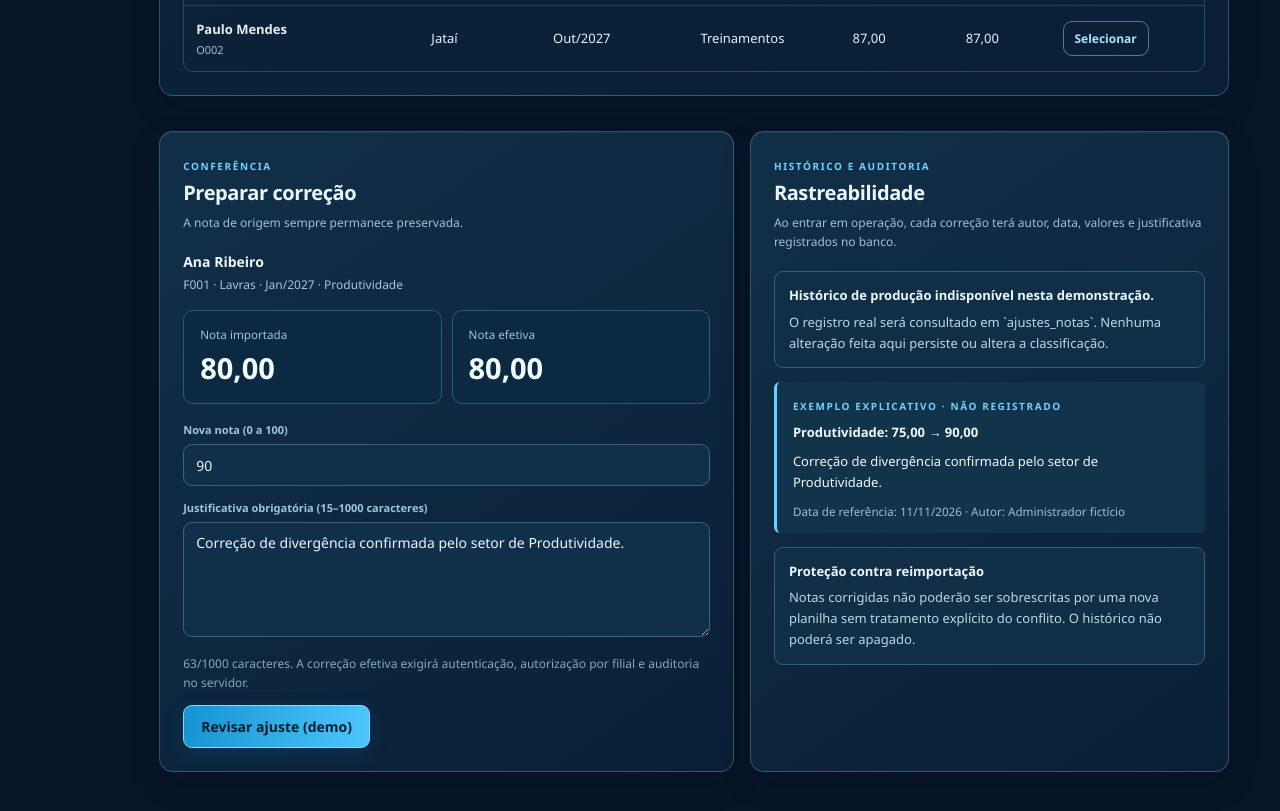
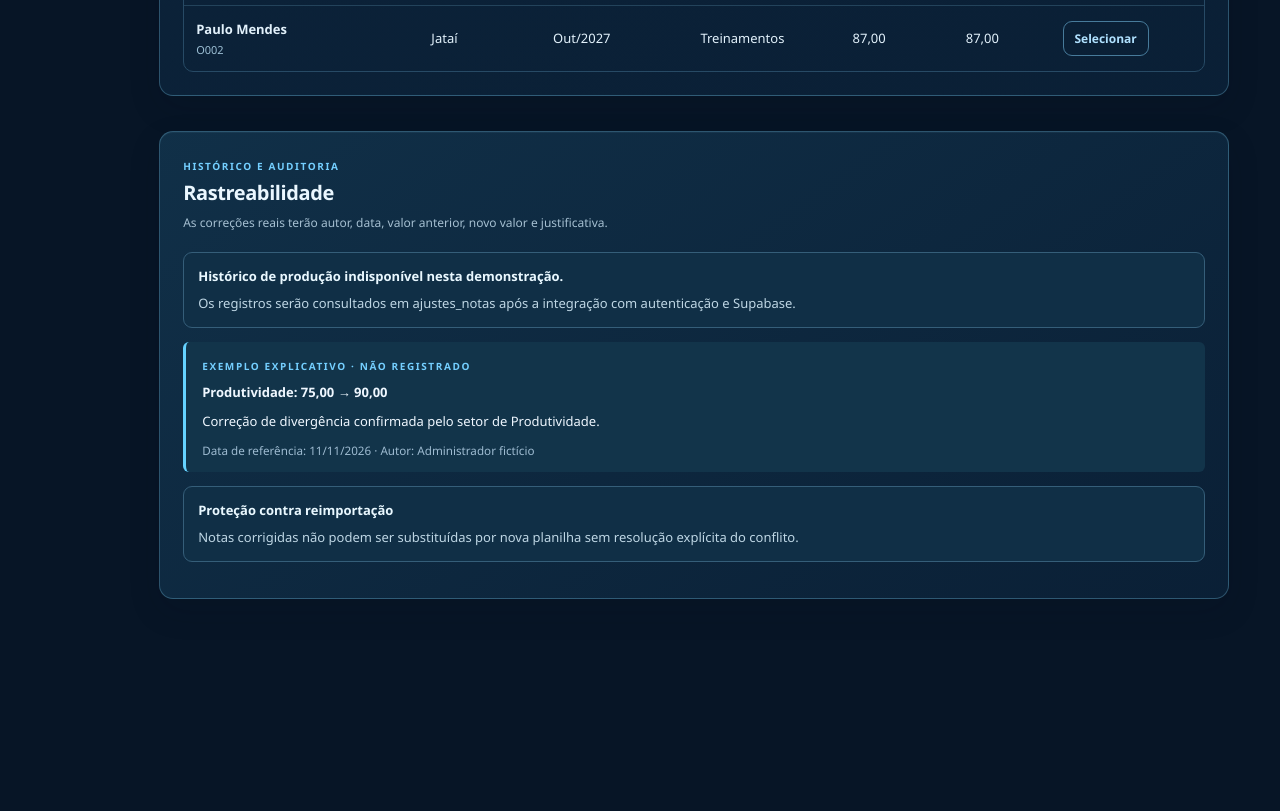
Before and after one commit to ccidesenvolvimento-ui/excelencia-5-estrelas-2027, a Next.js app: page /ajustes-notas in a window 1280 px wide. Shown: the part 5880-6691 px from the top of the page. After the commit the page ends 6576 px from the top, so only its background shows below. Built offline with nearby package versions, Linux system fonts and the light colour scheme.

Commit message:
refactor(ui): abrir edição no modal ao selecionar sem rolagem (#63)

```diff
--- a/src/app/ajustes-notas/page.tsx
+++ b/src/app/ajustes-notas/page.tsx
@@ -3,7 +3,7 @@
 import { useMemo, useState } from "react";
 import { AvisoDemo, BlocoTitulo, Cabecalho } from "@/components/Elementos";
 import { meses, notasDe, pessoas, rotulos, estrelas, type Estrela } from "@/lib/dados-demo";
-import { validarAjusteNota } from "@/lib/validar-ajuste-nota";
+import { ModalAjusteNotaDemo } from "@/components/ModalAjusteNotaDemo";
 import "./ajustes-notas.css";
 
 type Registro = {
@@ -23,7 +23,6 @@ const registros:Registro[] = pessoas.flatMap(p =>
   })
 );
 
-const exemplo = registros.find(r=>r.estrela==="produtividade") ?? registros[0];
 const dataHoje = "11/11/2026";
 
 export default function AjustesNotas() {
@@ -31,10 +30,7 @@ export default function AjustesNotas() {
   const [filial,setFilial]=useState("");
   const [mes,setMes]=useState("9");
   const [estrela,setEstrela]=useState<Estrela|"">("");
-  const [selecionado,setSelecionado]=useState<string>(exemplo?.id??"");
-  const [novaNota,setNovaNota]=useState("90");
-  const [justificativa,setJustificativa]=useState("Correção de divergência confirmada pelo setor de Produtividade.");
-  const [mostrarConfirmacao,setMostrarConfirmacao]=useState(false);
+  const [selecionado,setSelecionado]=useState<string|null>(null);
   const [mensagem,setMensagem]=useState("");
 
   const filiais=useMemo(()=>[...new Set(pessoas.map(p=>p.filial))].sort((a,b)=>a.localeCompare(b,"pt-BR")),[]);
@@ -46,15 +42,8 @@ export default function AjustesNotas() {
       && (!estrela || r.estrela===estrela);
   }).slice(0,80),[busca,filial,mes,estrela]);
   const registro=registros.find(r=>r.id===selecionado)??null;
-  const podeAnalisar=registro!==null&&registro.estrela!=="seguranca";
-  const erro=registro ? validarAjusteNota({original:registro.efetiva,novaNota,justificativa,estrela:registro.estrela}) : "Selecione uma nota.";
-  function escolher(r:Registro){
-    setSelecionado(r.id);
-    setNovaNota(r.efetiva===90?"75":"90");
-    setJustificativa("Correção de divergência confirmada pelo setor de Produtividade.");
-    setMostrarConfirmacao(false);setMensagem("");
-  }
-  function filtrar(){setMostrarConfirmacao(false);setMensagem("");}
+  function escolher(r:Registro){setSelecionado(r.id);setMensagem("");}
+  function filtrar(){setSelecionado(null);setMensagem("");}
   return <main className="ajustes-admin">
     <Cabecalho tag="ADMINISTRAÇÃO / AVALIAÇÕES" titulo="Ajustes administrativos de notas"
       descricao="Consulte notas por motorista, filial, competência e pilar. Revise a alteração e seu motivo antes da confirmação administrativa."/>
@@ -73,28 +62,15 @@ export default function AjustesNotas() {
         {linhas.length===0&&<tr><td colSpan={7}>Nenhuma avaliação fictícia atende aos filtros.</td></tr>}
       </tbody></table></div>
     </section>
-    <div className="ajustes-colunas">
-      <section className="painel">
-        <BlocoTitulo superior="CONFERÊNCIA" titulo="Preparar correção" descricao="A nota de origem sempre permanece preservada."/>
-        {registro?<><div className="ajustes-identificacao"><strong>{registro.nome}</strong><span>{registro.matricula} · {registro.filial} · {meses[registro.mes]}/2027 · {rotulos[registro.estrela]}</span></div>
-          <div className="ajustes-valores"><div><small>Nota importada</small><strong>{registro.original.toFixed(2).replace(".",",")}</strong></div><div><small>Nota efetiva</small><strong>{registro.efetiva.toFixed(2).replace(".",",")}</strong></div></div>
-          {registro.estrela==="seguranca"?
-            <div className="ajustes-alerta" role="status"><strong>Segurança: edição manual bloqueada.</strong><p>Notas 0 e 100 decorrem de advertências e acidentes. Qualquer correção exige revisar a informação de origem e preservar a auditoria.</p></div>:
-            <><div className="campo"><label htmlFor="aj-nova">Nova nota (0 a 100)</label><input id="aj-nova" type="text" inputMode="decimal" value={novaNota} onChange={e=>{setNovaNota(e.target.value);setMostrarConfirmacao(false)}} placeholder="Ex.: 90,00"/></div>
-              <div className="campo"><label htmlFor="aj-just">Justificativa obrigatória (15–1000 caracteres)</label><textarea id="aj-just" rows={4} maxLength={1000} value={justificativa} onChange={e=>{setJustificativa(e.target.value);setMostrarConfirmacao(false)}}/></div>
-              <p className="nota-rodape">{justificativa.trim().length}/1000 caracteres. A correção efetiva exigirá autenticação, autorização por filial e auditoria no servidor.</p>
-              {erro&&<p className="ajustes-erro" role="alert">{erro}</p>}
-              <button type="button" className="botao" disabled={!!erro} onClick={()=>{setMostrarConfirmacao(true);setMensagem("")}}>Revisar ajuste (demo)</button></>}
-        </>:<p>Selecione uma nota na tabela.</p>}
-      </section>
-      <section className="painel">
-        <BlocoTitulo superior="HISTÓRICO E AUDITORIA" titulo="Rastreabilidade" descricao="Ao entrar em operação, cada correção terá autor, data, valores e justificativa registrados no banco."/>
-        <div className="ajustes-alerta"><strong>Histórico de produção indisponível nesta demonstração.</strong><p>O registro real será consultado em `ajustes_notas`. Nenhuma alteração feita aqui persiste ou altera a classificação.</p></div>
-        <div className="ajustes-evento"><span className="rotulo-chave">EXEMPLO EXPLICATIVO · NÃO REGISTRADO</span><p><strong>Produtividade: 75,00 → 90,00</strong></p><p>Correção de divergência confirmada pelo setor de Produtividade.</p><small>Data de referência: {dataHoje} · Autor: Administrador fictício</small></div>
-        <div className="ajustes-alerta"><strong>Proteção contra reimportação</strong><p>Notas corrigidas não poderão ser sobrescritas por uma nova planilha sem tratamento explícito do conflito. O histórico não poderá ser apagado.</p></div>
-      </section>
-    </div>
-    {mostrarConfirmacao&&registro&&podeAnalisar&&!erro&&<div className="ajustes-overlay" role="presentation"><section className="ajustes-dialogo" role="dialog" aria-modal="true" aria-labelledby="aj-confirma-titulo"><h2 id="aj-confirma-titulo">Conferência do ajuste</h2><p>{registro.nome} · {registro.matricula} · {rotulos[registro.estrela]}</p><p><strong>{registro.efetiva.toFixed(2).replace(".",",")} → {Number(novaNota.replace(",",".")).toFixed(2).replace(".",",")}</strong></p><p>Justificativa: {justificativa.trim()}</p><div className="ajustes-acoes"><button type="button" className="botao botao-claro" onClick={()=>setMostrarConfirmacao(false)}>Voltar e editar</button><button type="button" className="botao" onClick={()=>{setMostrarConfirmacao(false);setMensagem("Pré-visualização concluída. Nenhum ajuste foi enviado ou salvo. A efetivação dependerá de autenticação e integração segura.");}}>Concluir pré-visualização (sem salvar)</button></div></section></div>}
+    <section className="painel">
+      <BlocoTitulo superior="HISTÓRICO E AUDITORIA" titulo="Rastreabilidade" descricao="As correções reais terão autor, data, valor anterior, novo valor e justificativa."/>
+      <div className="ajustes-alerta"><strong>Histórico de produção indisponível nesta demonstração.</strong><p>Os registros serão consultados em ajustes_notas após a integração com autenticação e Supabase.</p></div>
+      <div className="ajustes-evento"><span className="rotulo-chave">EXEMPLO EXPLICATIVO · NÃO REGISTRADO</span><p><strong>Produtividade: 75,00 → 90,00</strong></p><p>Correção de divergência confirmada pelo setor de Produtividade.</p><small>Data de referência: {dataHoje} · Autor: Administrador fictício</small></div>
+      <div className="ajustes-alerta"><strong>Proteção contra reimportação</strong><p>Notas corrigidas não podem ser substituídas por nova planilha sem resolução explícita do conflito.</p></div>
+    </section>
+    {registro&&<ModalAjusteNotaDemo key={registro.id} nota={registro}
+      aoFechar={()=>setSelecionado(null)}
+      aoConcluir={()=>{setSelecionado(null);setMensagem("Pré-visualização concluída. Nenhum ajuste foi enviado ou salvo. A efetivação dependerá de autenticação e integração segura.");}}/>}
     {mensagem&&<p role="status" className="bloco-info">{mensagem}</p>}
   </main>;
 }
```
